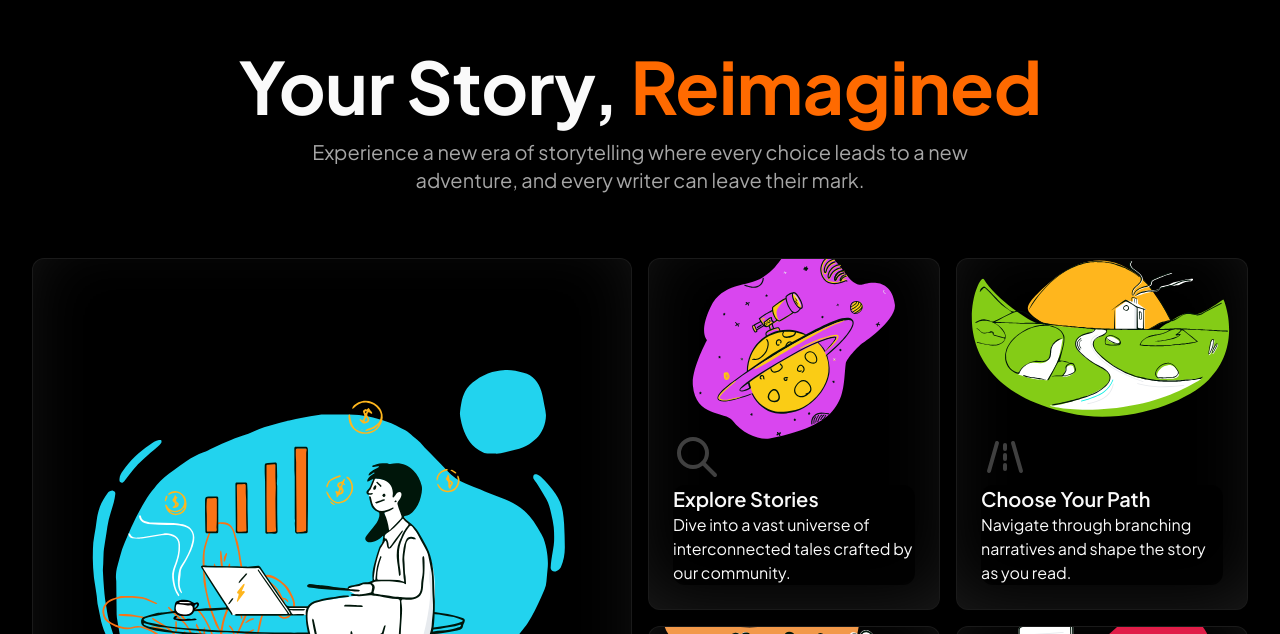
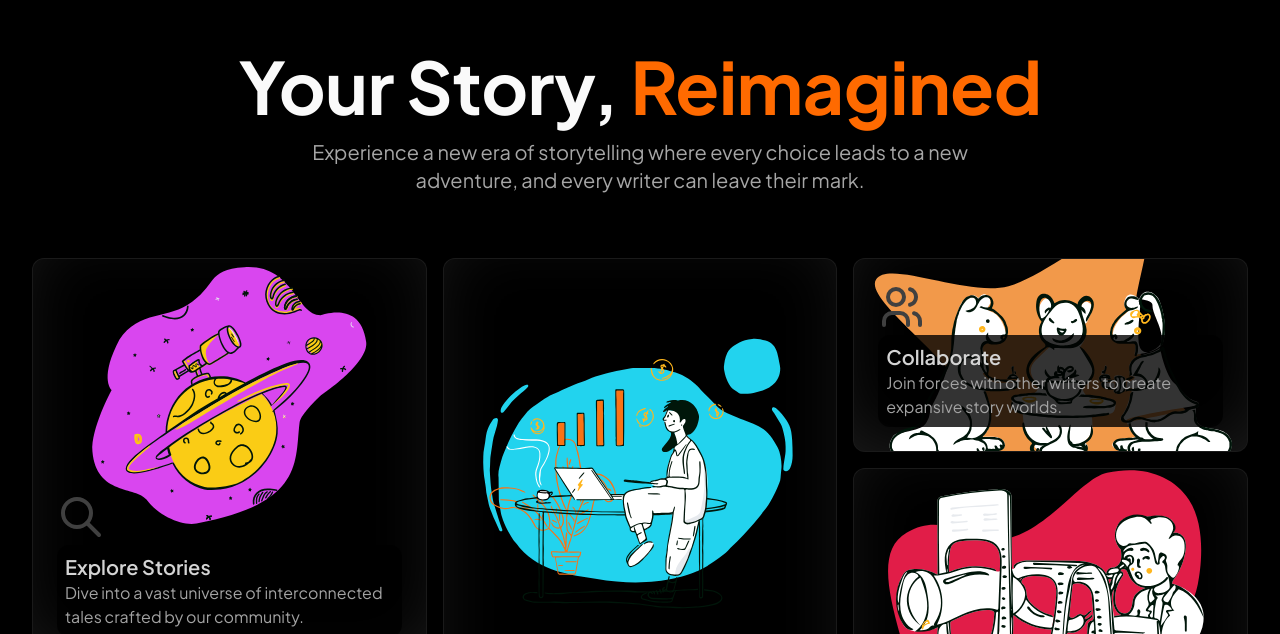
Before and after one commit to EDOHWARES/storylines-v2, a React (Vite) app in the folder client/: page / in a window 1280 px wide. Shown: the part 846-1480 px from the top of the page. Built offline with nearby package versions, Linux system fonts and the light colour scheme.

Commit message:
redesigned bento grid

```diff
--- a/client/src/components/magicui/bento-grid.tsx
+++ b/client/src/components/magicui/bento-grid.tsx
@@ -45,20 +45,20 @@ const BentoCard = ({
     className={cn(
       "group relative col-span-3 flex flex-col justify-between overflow-hidden rounded-xl",
       // light styles
-      "bg-background [box-shadow:0_0_0_1px_rgba(0,0,0,.03),0_2px_4px_rgba(0,0,0,.05),0_12px_24px_rgba(0,0,0,.05)]",
+      "bg-white [box-shadow:0_0_0_1px_rgba(0,0,0,.03),0_2px_4px_rgba(0,0,0,.05),0_12px_24px_rgba(0,0,0,.05)]",
       // dark styles
-      "transform-gpu dark:[border:1px_solid_rgba(255,255,255,.1)] dark:[box-shadow:0_-20px_80px_-20px_#ffffff1f_inset]",
+      "transform-gpu dark:bg-black dark:[border:1px_solid_rgba(255,255,255,.1)] dark:[box-shadow:0_-20px_80px_-20px_#ffffff1f_inset]",
       className,
     )}
   >
     <div>{background}</div>
     <div className="pointer-events-none z-10 flex transform-gpu flex-col gap-1 p-6 transition-all duration-300 group-hover:-translate-y-10">
       <Icon className="h-12 w-12 origin-left transform-gpu text-neutral-700 transition-all duration-300 ease-in-out group-hover:scale-75" />
-      <div className="bg-background/80 rounded-xl">
-        <h3 className="text-xl font-semibold  ">
-          {name}
-        </h3>
-        <p className="max-w-lg text-foreground">{description}</p>
+      <div className="bg-background/80 rounded-xl p-2">
+      <h3 className="text-xl font-semibold text-neutral-700 dark:text-neutral-300">
+        {name}
+      </h3>
+      <p className="max-w-lg text-neutral-400">{description}</p>
       </div>
     </div>
 
--- a/client/src/pages/landing-page/Features.tsx
+++ b/client/src/pages/landing-page/Features.tsx
@@ -11,7 +11,7 @@ const features = [
         href: "/",
         cta: "Learn more",
         background: <img src={writeBranchImage} className="absolute -top-50 mt-5" alt="Write & Branch" />,
-        className: "md:col-span-2 md:row-span-2",
+        className: "lg:row-start-1 lg:row-end-4 lg:col-start-2 lg:col-end-3",
     },
     {
         Icon: IconSearch,
@@ -20,7 +20,7 @@ const features = [
         href: "/",
         cta: "Learn more",
         background: <img src={exploreImage} className="absolute -top-20 mt-5" alt="Explore Stories" />,
-        className: "md:col-span-1 md:row-span-1",
+        className: "lg:col-start-1 lg:col-end-2 lg:row-start-1 lg:row-end-3",
     },
     {
         Icon: IconRoad,
@@ -29,7 +29,7 @@ const features = [
         href: "/",
         cta: "Learn more",
         background: <img src={choosePathImage} className="absolute -top-20" alt="Choose Your Path" />,
-        className: "md:col-span-1 md:row-span-1",
+        className: "lg:col-start-1 lg:col-end-2 lg:row-start-3 lg:row-end-4",
     },
     {
         Icon: IconUsers,
@@ -38,7 +38,7 @@ const features = [
         href: "/",
         cta: "Learn more",
         background: <img src={collaborateImage} className="absolute -top-20" alt="Collaborate" />,
-        className: "md:col-span-1 md:row-span-1",
+        className: "lg:col-start-3 lg:col-end-3 lg:row-start-1 lg:row-end-2",
     },
     {
         Icon: IconBulb,
@@ -47,7 +47,7 @@ const features = [
         href: "/",
         cta: "Learn more",
         background: <img src={inspiredImage} className="absolute -top-20" alt="Get Inspired" />,
-        className: "md:col-span-1 md:row-span-1",
+        className: "lg:col-start-3 lg:col-end-3 lg:row-start-2 lg:row-end-4",
     },
 ];
 
@@ -60,7 +60,7 @@ import inspiredImage from '../../assets/images/landing-page/inspired.svg';
 
 const Features = () => {
     return (
-        <div className="min-h-screen flex flex-col justify-center px-4 sm:px-6 lg:px-8 pt-16 sm:pt-24">
+        <div className="min-h-screen flex flex-col justify-center px-4 sm:px-6 lg:px-8 pt-16 sm:pt-24 mb-8">
             <div className="max-w-7xl mx-auto w-full">
                 <div className="text-center mb-12">
 
@@ -74,7 +74,7 @@ const Features = () => {
                 </div>
 
                 <div className="mt-16">
-                    <BentoGrid className="grid-cols-1 md:grid-cols-3 lg:grid-cols-4 gap-4">
+                    <BentoGrid className="lg:grid-rows-3">
                         {features.map((feature) => (
                             <BentoCard key={feature.name} {...feature} />
                         ))}
--- a/client/src/pages/landing-page/StoryShowcase.tsx
+++ b/client/src/pages/landing-page/StoryShowcase.tsx
@@ -63,7 +63,7 @@ const ReviewCard = ({
 
 const StoryShowcase = () => {
     return (
-        <div className="min-h-screen flex items-center justify-center text-foreground ">
+        <div className="min-h-screen flex flex-col items-center justify-center text-foreground ">
             <div className="">
                 <div className="text-center">
                     <div>
```
